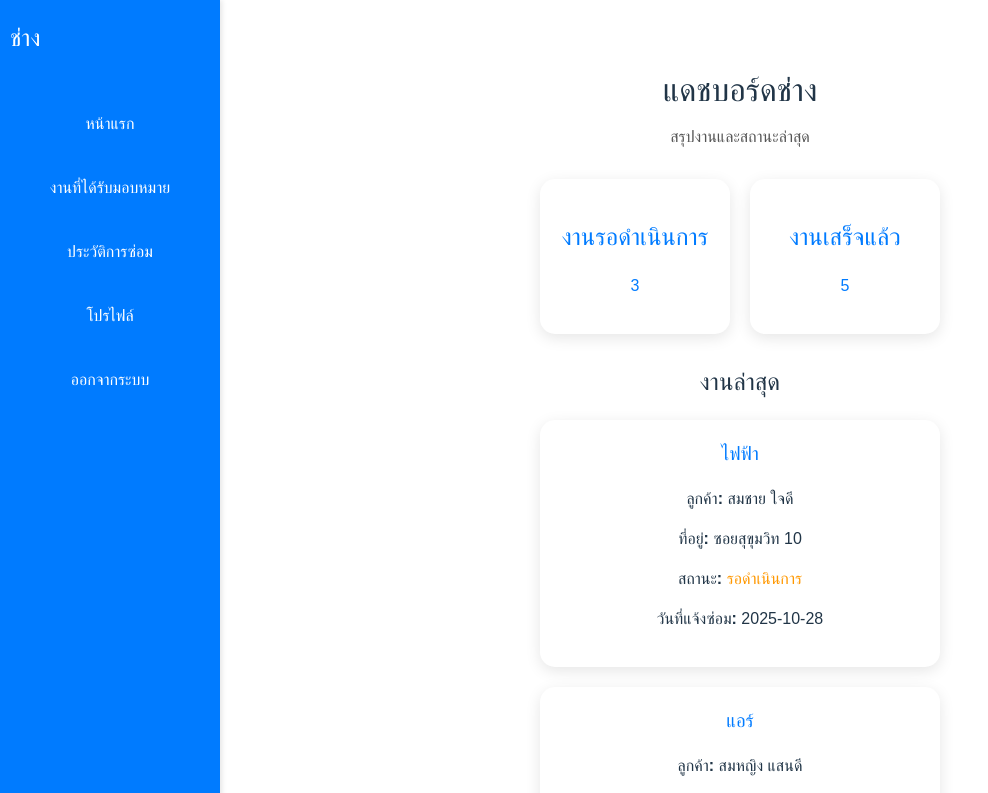
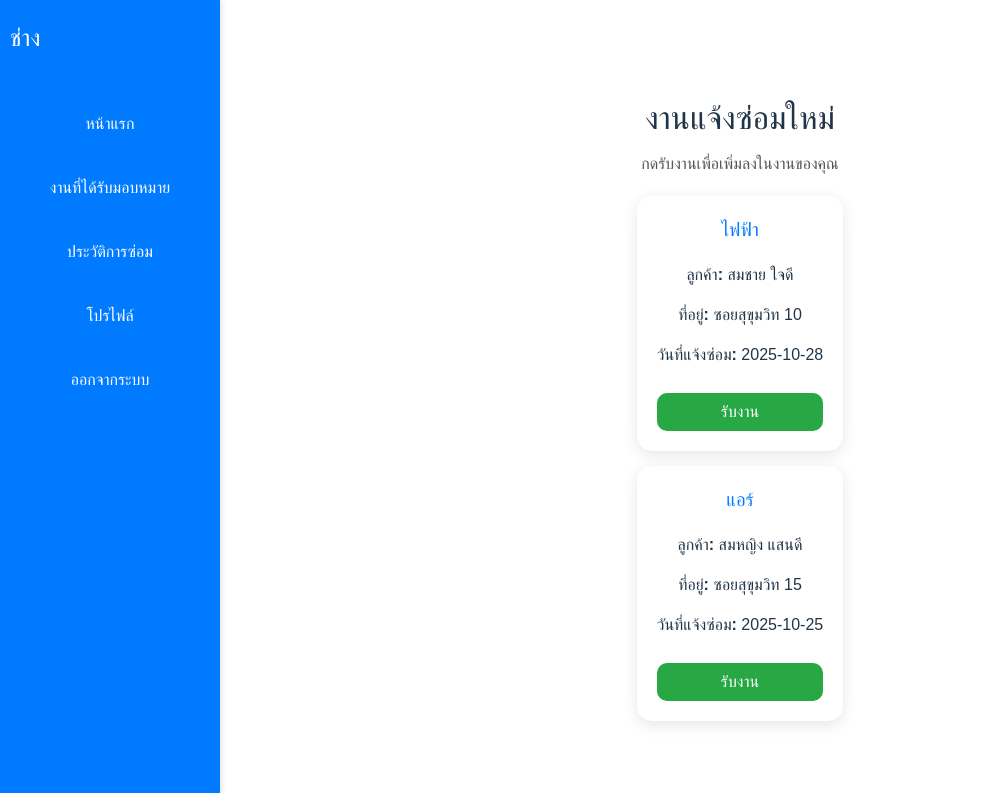
Before and after one commit to Sumxmer/project, a Vue app: page /dashboard in a window 1280 px wide. Shown: the top 793 px of the page, without its empty margins (0-988 px from the left). Built offline with nearby package versions, Linux system fonts and the light colour scheme.

Commit message:
ปรับหน้ารับงาน ประวัติ โปรไฟล์ nav หน้า รวมงานที่รับ

```diff
--- a/src/components/Navtech.vue
+++ b/src/components/Navtech.vue
@@ -20,6 +20,9 @@ export default {
 </script>
 
 <style scoped>
+
+
+
 .navbar-vertical {
   position: fixed;
   top: 0;
@@ -39,6 +42,7 @@ export default {
 .logo h2 {
   margin: 0 0 30px 0;
   font-size: 1.5em;
+
 }
 
 .nav-links {
@@ -80,7 +84,10 @@ body {
     padding: 10px;
   }
   .logo {
-    margin-right: 20px;
+    display: flex;
+  justify-content: center; /* จัดกึ่งกลางแนวนอน */
+  align-items: flex-start; /* อยู่ด้านบน */
+  padding-top: 20px;       /* เว้นระยะจากบน */
   }
   .nav-links {
     display: flex;
--- a/src/views/tech/Dashboard.vue
+++ b/src/views/tech/Dashboard.vue
@@ -3,34 +3,22 @@
     <Navtech />
     <div class="content-wrapper">
       <header class="header">
-        <h1>แดชบอร์ดช่าง</h1>
-        <p>สรุปงานและสถานะล่าสุด</p>
+        <h1>งานแจ้งซ่อมใหม่</h1>
+        <p>กดรับงานเพื่อเพิ่มลงในงานของคุณ</p>
       </header>
 
-      <!-- Summary -->
-      <div class="summary-cards">
-        <div class="card">
-          <h2>งานรอดำเนินการ</h2>
-          <p>{{ summary.pending }}</p>
-        </div>
-        <div class="card">
-          <h2>งานเสร็จแล้ว</h2>
-          <p>{{ summary.completed }}</p>
-        </div>
+      <div v-if="jobs.length === 0" class="empty">
+        ไม่มีงานแจ้งซ่อมใหม่
       </div>
 
-      <!-- Recent Jobs -->
-      <h2>งานล่าสุด</h2>
-      <div v-if="jobs.length === 0" class="empty">
-        ไม่มีงานในขณะนี้
-      </div>
-
+      <div class="jobs-container">
         <div v-for="job in jobs" :key="job.id" class="job-card">
           <h3>{{ job.category }}</h3>
           <p><strong>ลูกค้า:</strong> {{ job.customer }}</p>
           <p><strong>ที่อยู่:</strong> {{ job.address }}</p>
-        <p><strong>สถานะ:</strong> <span :class="job.status.toLowerCase()">{{ job.status }}</span></p>
           <p><strong>วันที่แจ้งซ่อม:</strong> {{ job.date }}</p>
+          <button @click="acceptJob(job)">รับงาน</button>
+        </div>
       </div>
     </div>
   </div>
@@ -44,28 +32,24 @@ export default {
   components: { Navtech },
   data() {
     return {
-      summary: {
-        pending: 3,
-        completed: 5
+      // งานแจ้งซ่อมใหม่ทั้งหมด (ปกติดึงจาก API)
+      jobs: [
+        { id: 1, category: 'ไฟฟ้า', customer: 'สมชาย ใจดี', address: 'ซอยสุขุมวิท 10', date: '2025-10-28' },
+        { id: 2, category: 'แอร์', customer: 'สมหญิง แสนดี', address: 'ซอยสุขุมวิท 15', date: '2025-10-25' }
+      ]
+    }
   },
-      jobs: [
-        {
-          id: 1,
-          category: 'ไฟฟ้า',
-          customer: 'สมชาย ใจดี',
-          address: 'ซอยสุขุมวิท 10',
-          status: 'รอดำเนินการ',
-          date: '2025-10-28'
-        },
-        {
-          id: 2,
-          category: 'แอร์',
-          customer: 'สมหญิง แสนดี',
-          address: 'ซอยสุขุมวิท 15',
-          status: 'เสร็จแล้ว',
-          date: '2025-10-20'
+  methods: {
+    acceptJob(job) {
+      // เก็บ job ที่รับไว้ใน localStorage หรือส่ง API
+      let myJobs = JSON.parse(localStorage.getItem('myJobs') || '[]');
+      if (!myJobs.find(j => j.id === job.id)) {
+        myJobs.push({ ...job, status: 'รอดำเนินการ' });
+        localStorage.setItem('myJobs', JSON.stringify(myJobs));
+        // เอา job ออกจาก dashboard (Inbox)
+        this.jobs = this.jobs.filter(j => j.id !== job.id);
       }
-      ]
+      alert('คุณรับงานเรียบร้อยแล้ว งานจะไปอยู่ที่หน้าของฉัน');
     }
   }
 }
@@ -73,72 +57,51 @@ export default {
 
 <style scoped>
 .content-wrapper {
-  margin-left: 200px; /* เว้นพื้นที่ navbar */
+  margin-left: 200px;
   padding: 20px;
   font-family: Arial, sans-serif;
 }
 
-/* Header */
 .header {
   text-align: center;
-  margin-bottom: 30px;
+  margin-bottom: 20px;
 }
 
-.header h1 {
-  font-size: 2em;
-  margin-bottom: 5px;
-}
+.header h1 { font-size: 2em; margin-bottom: 5px; }
+.header p { color: #555; }
 
-.header p {
-  color: #555;
-}
+.jobs-container { display: flex; flex-direction: column; gap: 15px; }
 
-/* Summary Cards */
-.summary-cards {
-  display: flex;
-  gap: 20px;
-  margin-bottom: 30px;
-  justify-content: center;
-}
-
-.summary-cards .card {
-  background-color: #fff;
-  border-radius: 15px;
-  padding: 20px;
-  width: 150px;
-  text-align: center;
-  box-shadow: 0 4px 15px rgba(0,0,0,0.1);
-  color: #007bff;
-}
-
-/* Job Card */
 .job-card {
   background-color: #fff;
   border-radius: 15px;
   padding: 20px;
-  margin-bottom: 20px;
   box-shadow: 0 4px 15px rgba(0,0,0,0.1);
 }
 
-.job-card h3 {
-  margin-top: 0;
-  color: #007bff;
+.job-card h3 { margin-top: 0; color: #007bff; }
+
+.job-card button {
+  margin-top: 10px;
+  padding: 10px;
+  width: 100%;
+  background-color: #28a745;
+  color: white;
+  border: none;
+  border-radius: 10px;
+  cursor: pointer;
+  transition: background 0.3s;
 }
 
-/* Status */
-.รอดำเนินการ { color: #ff9800; font-weight: bold; }
-.เสร็จแล้ว { color: #4caf50; font-weight: bold; }
+.job-card button:hover { background-color: #218838; }
 
-/* Empty */
 .empty {
   text-align: center;
   color: #777;
   font-style: italic;
 }
 
-/* Responsive */
-@media (max-width: 600px) {
-  .content-wrapper { margin-left: 0; }
-  .summary-cards { flex-direction: column; align-items: center; }
+@media (max-width: 768px) {
+  .content-wrapper { margin-left: 0; padding: 15px; }
 }
 </style>
--- a/src/views/tech/History.vue
+++ b/src/views/tech/History.vue
@@ -4,20 +4,22 @@
     <div class="content-wrapper">
       <header class="header">
         <h1>ประวัติการซ่อม</h1>
-        <p>รายการงานที่คุณทำเสร็จแล้ว</p>
+        <p>งานที่คุณทำเสร็จเรียบร้อยแล้วทั้งหมด</p>
       </header>
 
-      <div v-if="jobs.length === 0" class="empty">
-        ยังไม่มีประวัติการซ่อม
+      <div v-if="completedJobs.length === 0" class="empty">
+        ยังไม่มีงานที่ทำเสร็จ
       </div>
 
-      <div v-for="job in jobs" :key="job.id" class="job-card">
+      <div class="jobs-container">
+        <div v-for="job in completedJobs" :key="job.id" class="job-card">
           <h3>{{ job.category }}</h3>
           <p><strong>ลูกค้า:</strong> {{ job.customer }}</p>
           <p><strong>ที่อยู่:</strong> {{ job.address }}</p>
           <p><strong>สถานะ:</strong> <span class="เสร็จแล้ว">{{ job.status }}</span></p>
           <p><strong>วันที่เสร็จ:</strong> {{ job.completedDate }}</p>
           <p v-if="job.note"><strong>หมายเหตุ:</strong> {{ job.note }}</p>
+        </div>
       </div>
     </div>
   </div>
@@ -32,24 +34,16 @@ export default {
   data() {
     return {
       jobs: [
-        {
-          id: 1,
-          category: 'ไฟฟ้า',
-          customer: 'สมชาย ใจดี',
-          address: 'ซอยสุขุมวิท 10',
-          status: 'เสร็จแล้ว',
-          completedDate: '2025-10-28',
-          note: 'เปลี่ยนปลั๊กไฟเรียบร้อย'
+        { id: 1, category: 'ไฟฟ้า', customer: 'สมชาย ใจดี', address: 'ซอยสุขุมวิท 10', status: 'เสร็จแล้ว', completedDate: '2025-10-28', note: 'เปลี่ยนปลั๊กไฟเรียบร้อย' },
+        { id: 2, category: 'แอร์', customer: 'สมหญิง แสนดี', address: 'ซอยสุขุมวิท 15', status: 'เสร็จแล้ว', completedDate: '2025-10-20' },
+        { id: 3, category: 'ประปา', customer: 'สมปอง ดีมาก', address: 'ซอยสุขุมวิท 20', status: 'กำลังทำ', completedDate: '', note: '' }
+      ]
+    }
   },
-        {
-          id: 2,
-          category: 'แอร์',
-          customer: 'สมหญิง แสนดี',
-          address: 'ซอยสุขุมวิท 15',
-          status: 'เสร็จแล้ว',
-          completedDate: '2025-10-20'
-        }
-      ]
+  computed: {
+    completedJobs() {
+      // กรองเฉพาะงานที่เสร็จแล้ว
+      return this.jobs.filter(job => job.status === 'เสร็จแล้ว');
     }
   }
 }
@@ -68,41 +62,30 @@ export default {
   margin-bottom: 30px;
 }
 
-.header h1 {
-  font-size: 2em;
-  margin-bottom: 5px;
-}
+.header h1 { font-size: 2em; margin-bottom: 5px; }
+.header p { color: #555; }
 
-.header p {
-  color: #555;
-}
+/* Jobs container */
+.jobs-container { display: flex; flex-direction: column; gap: 15px; }
 
 /* Job Card */
 .job-card {
   background-color: #fff;
   border-radius: 15px;
   padding: 20px;
-  margin-bottom: 20px;
   box-shadow: 0 4px 15px rgba(0,0,0,0.1);
 }
 
-.job-card h3 {
-  margin-top: 0;
-  color: #007bff;
-}
+.job-card h3 { margin-top: 0; color: #007bff; }
 
 /* Status */
 .เสร็จแล้ว { color: #4caf50; font-weight: bold; }
 
 /* Empty */
-.empty {
-  text-align: center;
-  color: #777;
-  font-style: italic;
-}
+.empty { text-align: center; color: #777; font-style: italic; }
 
 /* Responsive */
-@media (max-width: 600px) {
-  .content-wrapper { margin-left: 0; }
+@media (max-width: 768px) {
+  .content-wrapper { margin-left: 0; padding: 15px; }
 }
 </style>
--- a/src/views/tech/JobList.vue
+++ b/src/views/tech/JobList.vue
@@ -4,20 +4,22 @@
     <div class="content-wrapper">
       <header class="header">
         <h1>งานที่ได้รับมอบหมาย</h1>
-        <p>รายการงานที่คุณต้องดำเนินการ</p>
+        <p>งานที่คุณกดรับไว้ จะปรากฏที่นี่</p>
       </header>
 
-      <div v-if="jobs.length === 0" class="empty">
-        ไม่มีงานในขณะนี้
+      <div v-if="assignedJobs.length === 0" class="empty">
+        ยังไม่มีงานที่รับ
       </div>
 
-      <div v-for="job in jobs" :key="job.id" class="job-card">
+      <div class="jobs-container">
+        <div v-for="job in assignedJobs" :key="job.id" class="job-card">
           <h3>{{ job.category }}</h3>
           <p><strong>ลูกค้า:</strong> {{ job.customer }}</p>
           <p><strong>ที่อยู่:</strong> {{ job.address }}</p>
           <p><strong>สถานะ:</strong> <span :class="job.status.toLowerCase()">{{ job.status }}</span></p>
           <p><strong>วันที่แจ้งซ่อม:</strong> {{ job.date }}</p>
           <button @click="viewDetail(job.id)">ดูรายละเอียด</button>
+        </div>
       </div>
     </div>
   </div>
@@ -31,30 +33,30 @@ export default {
   components: { Navtech },
   data() {
     return {
+      // งานทั้งหมด (ปกติเอาจาก API)
       jobs: [
-        {
-          id: 1,
-          category: 'ไฟฟ้า',
-          customer: 'สมชาย ใจดี',
-          address: 'ซอยสุขุมวิท 10',
-          status: 'รอดำเนินการ',
-          date: '2025-10-28'
+        { id: 1, category: 'ไฟฟ้า', customer: 'สมชาย ใจดี', address: 'ซอยสุขุมวิท 10', status: 'รอดำเนินการ', date: '2025-10-28' },
+        { id: 2, category: 'แอร์', customer: 'สมหญิง แสนดี', address: 'ซอยสุขุมวิท 15', status: 'กำลังทำ', date: '2025-10-25' }
+      ],
+      // งานที่ช่างรับไว้
+      assignedJobs: []
+    }
   },
-        {
-          id: 2,
-          category: 'แอร์',
-          customer: 'สมหญิง แสนดี',
-          address: 'ซอยสุขุมวิท 15',
-          status: 'กำลังทำ',
-          date: '2025-10-25'
-        }
-      ]
-    }
+  created() {
+    // ตัวอย่าง: โหลด assignedJobs จาก localStorage หรือ API
+    const saved = localStorage.getItem('assignedJobs');
+    if (saved) this.assignedJobs = JSON.parse(saved);
   },
   methods: {
     viewDetail(id) {
-      // ตัวอย่างนำไปหน้า JobDetail.vue
       this.$router.push(`/job-detail/${id}`);
+    },
+    // รับงานจากหน้าแรก
+    acceptJob(job) {
+      if (!this.assignedJobs.find(j => j.id === job.id)) {
+        this.assignedJobs.push(job);
+        localStorage.setItem('assignedJobs', JSON.stringify(this.assignedJobs));
+      }
     }
   }
 }
@@ -67,65 +69,42 @@ export default {
   font-family: Arial, sans-serif;
 }
 
-/* Header */
 .header {
   text-align: center;
-  margin-bottom: 30px;
+  margin-bottom: 20px;
 }
 
-.header h1 {
-  font-size: 2em;
-  margin-bottom: 5px;
-}
+.header h1 { font-size: 2em; margin-bottom: 5px; }
+.header p { color: #555; }
 
-.header p {
-  color: #555;
-}
+/* Jobs container */
+.jobs-container { display: flex; flex-direction: column; gap: 15px; }
 
-/* Job Card */
 .job-card {
   background-color: #fff;
   border-radius: 15px;
   padding: 20px;
-  margin-bottom: 20px;
   box-shadow: 0 4px 15px rgba(0,0,0,0.1);
 }
 
-.job-card h3 {
-  margin-top: 0;
-  color: #007bff;
-}
+.job-card h3 { margin-top: 0; color: #007bff; }
 
 .job-card button {
-  margin-top: 10px;
-  padding: 10px;
-  width: 100%;
-  background-color: #007bff;
-  color: white;
-  border: none;
-  border-radius: 10px;
-  cursor: pointer;
+  margin-top: 10px; padding: 10px; width: 100%;
+  background-color: #007bff; color: white;
+  border: none; border-radius: 10px; cursor: pointer;
   transition: background 0.3s;
 }
 
-.job-card button:hover {
-  background-color: #0056b3;
-}
+.job-card button:hover { background-color: #0056b3; }
 
-/* Status */
 .รอดำเนินการ { color: #ff9800; font-weight: bold; }
 .กำลังทำ { color: #2196f3; font-weight: bold; }
 .เสร็จแล้ว { color: #4caf50; font-weight: bold; }
 
-/* Empty */
-.empty {
-  text-align: center;
-  color: #777;
-  font-style: italic;
-}
+.empty { text-align: center; color: #777; font-style: italic; }
 
-/* Responsive */
-@media (max-width: 600px) {
-  .content-wrapper { margin-left: 0; }
+@media (max-width: 768px) {
+  .content-wrapper { margin-left: 0; padding: 15px; }
 }
 </style>
--- a/src/views/tech/TechnicianProfile.vue
+++ b/src/views/tech/TechnicianProfile.vue
@@ -1,6 +1,6 @@
 <template>
   <div>
-    <Navcust />
+    <Navtech />
     <div class="content-wrapper">
       <header class="header">
         <h1>โปรไฟล์ช่าง</h1>
@@ -40,11 +40,12 @@
 </template>
 
 <script>
-import Navcust from '../../components/Navcust.vue';
+import Navtech from '../../components/Navtech.vue';
+
 
 export default {
   name: 'TechnicianProfile',
-  components: { Navcust },
+  components: { Navtech },
   data() {
     return {
       editMode: false,
```
Lines whose indentation alone changed are shown as unchanged.
